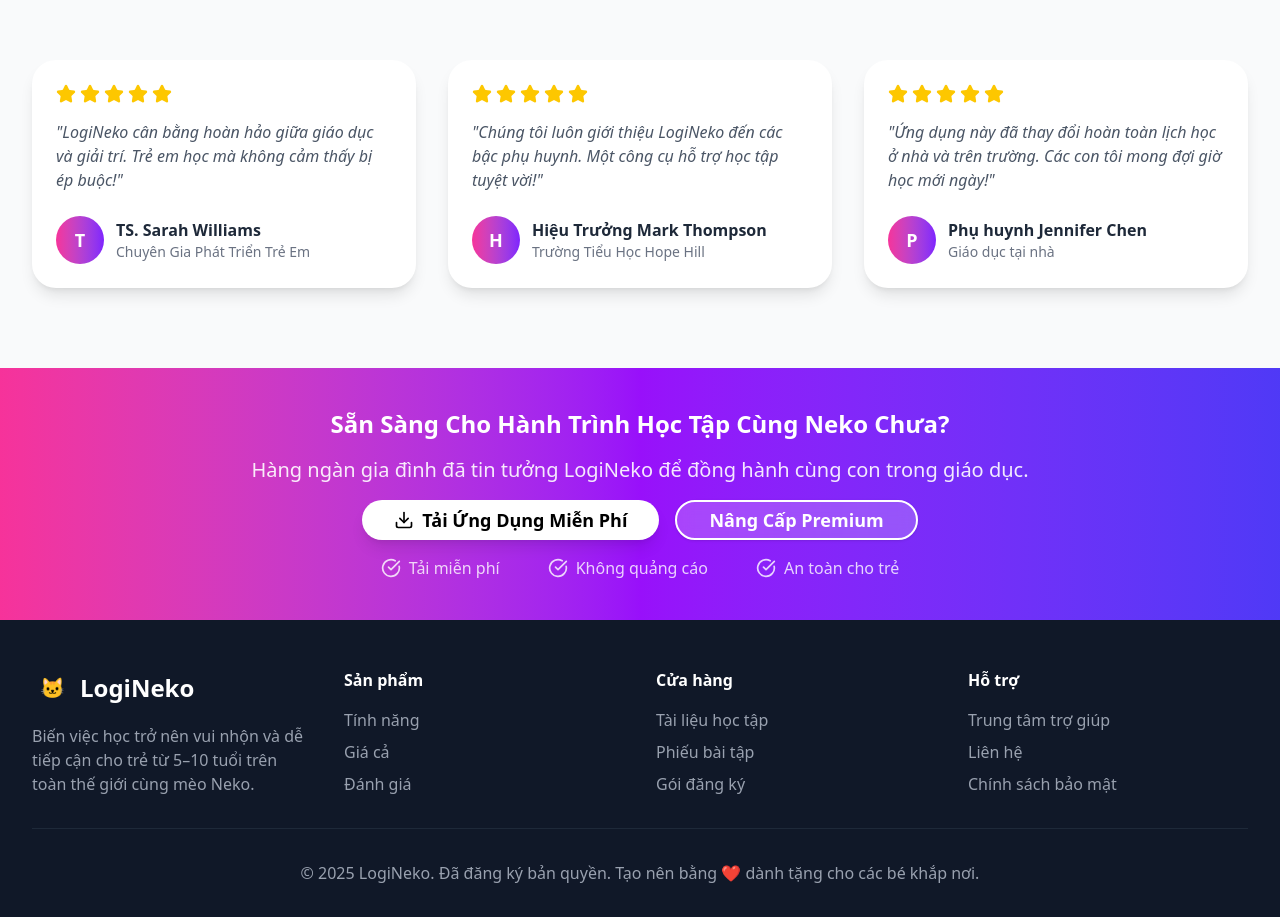
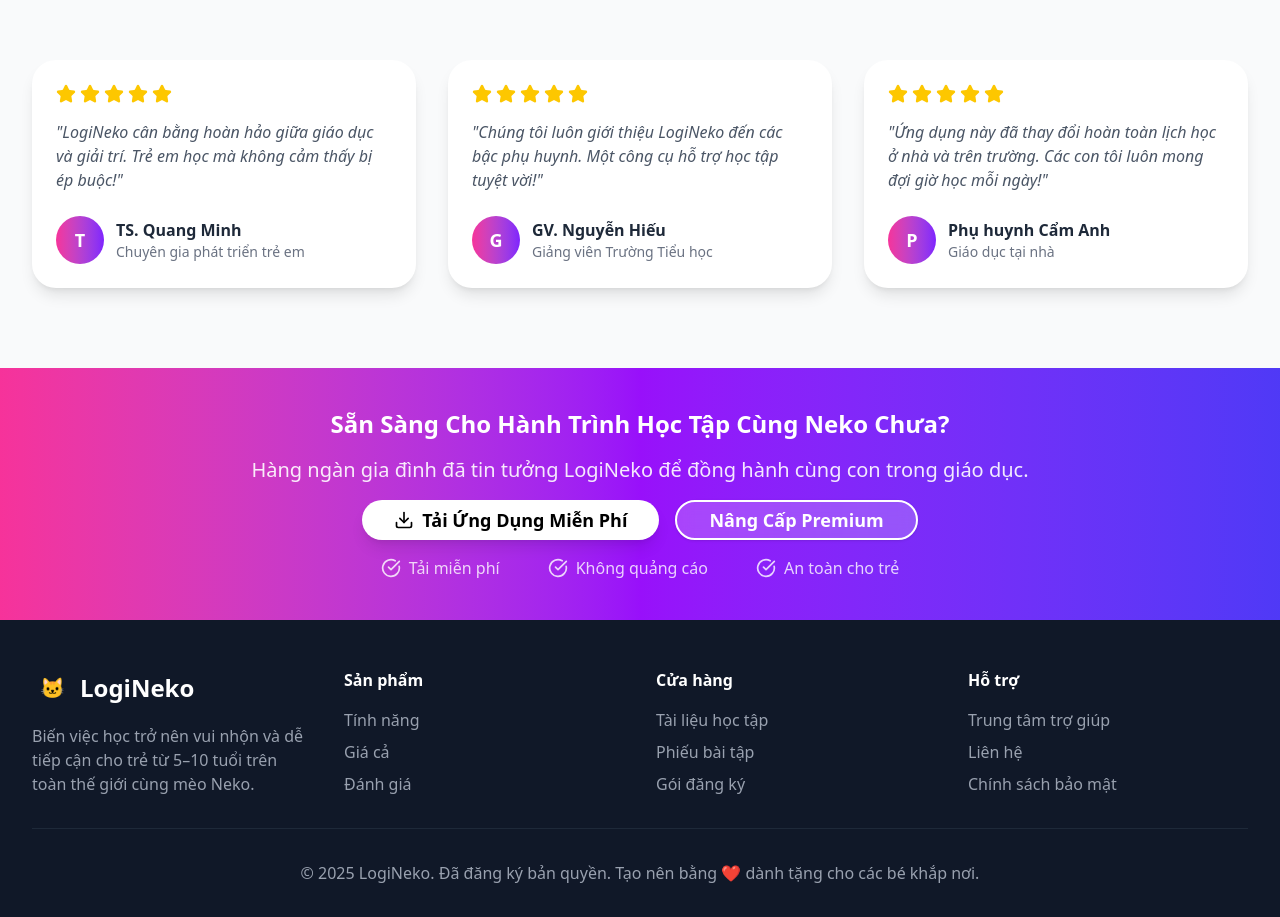
Before and after one commit to Logi-Neko/logineko-client, a Next.js app: page / in a window 1280 px wide. Shown: the part 3980-4897 px from the top of the page. Built offline with nearby package versions, Linux system fonts and the light colour scheme; no server answers.

Commit message:
change data

```diff
--- a/src/app/page.tsx
+++ b/src/app/page.tsx
@@ -113,24 +113,24 @@ const mainFeatures = [
 
 const testimonials = [
   {
-    name: "TS. Sarah Williams",
-    role: "Chuyên Gia Phát Triển Trẻ Em",
+    name: "TS. Quang Minh",
+    role: "Chuyên gia phát triển trẻ em",
     quote:
       "LogiNeko cân bằng hoàn hảo giữa giáo dục và giải trí. Trẻ em học mà không cảm thấy bị ép buộc!",
     rating: 5,
   },
   {
-    name: "Hiệu Trưởng Mark Thompson",
-    role: "Trường Tiểu Học Hope Hill",
+    name: "GV. Nguyễn Hiếu",
+    role: "Giảng viên Trường Tiểu học",
     quote:
       "Chúng tôi luôn giới thiệu LogiNeko đến các bậc phụ huynh. Một công cụ hỗ trợ học tập tuyệt vời!",
     rating: 5,
   },
   {
-    name: "Phụ huynh Jennifer Chen",
+    name: "Phụ huynh Cẩm Anh",
     role: "Giáo dục tại nhà",
     quote:
-      "Ứng dụng này đã thay đổi hoàn toàn lịch học ở nhà và trên trường. Các con tôi mong đợi giờ học mới ngày!",
+      "Ứng dụng này đã thay đổi hoàn toàn lịch học ở nhà và trên trường. Các con tôi luôn mong đợi giờ học mỗi ngày!",
     rating: 5,
   },
 ];
```
